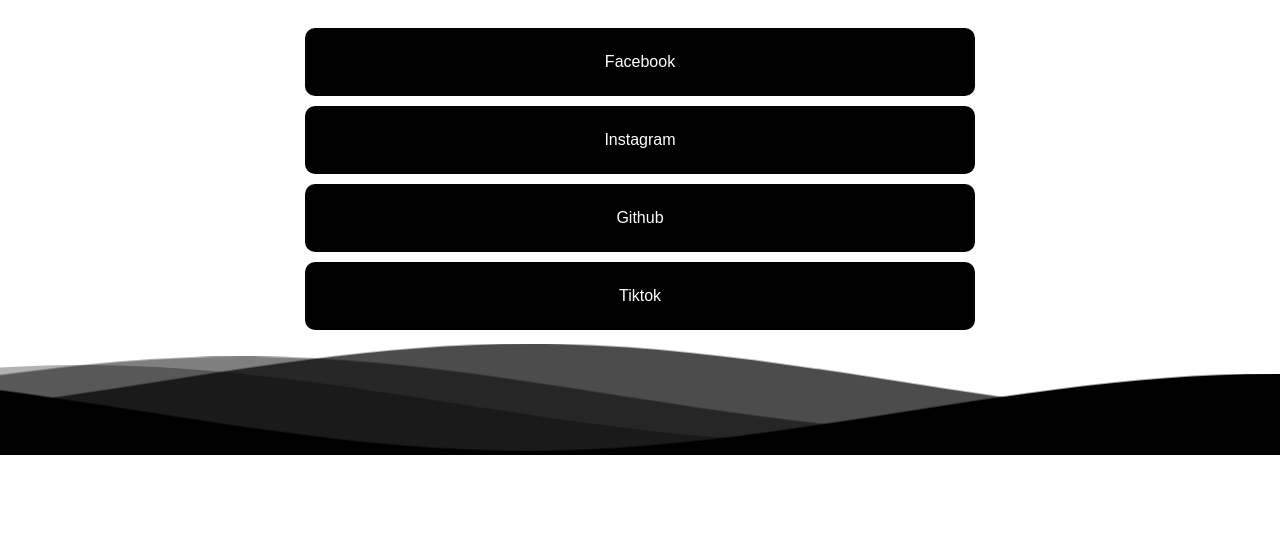
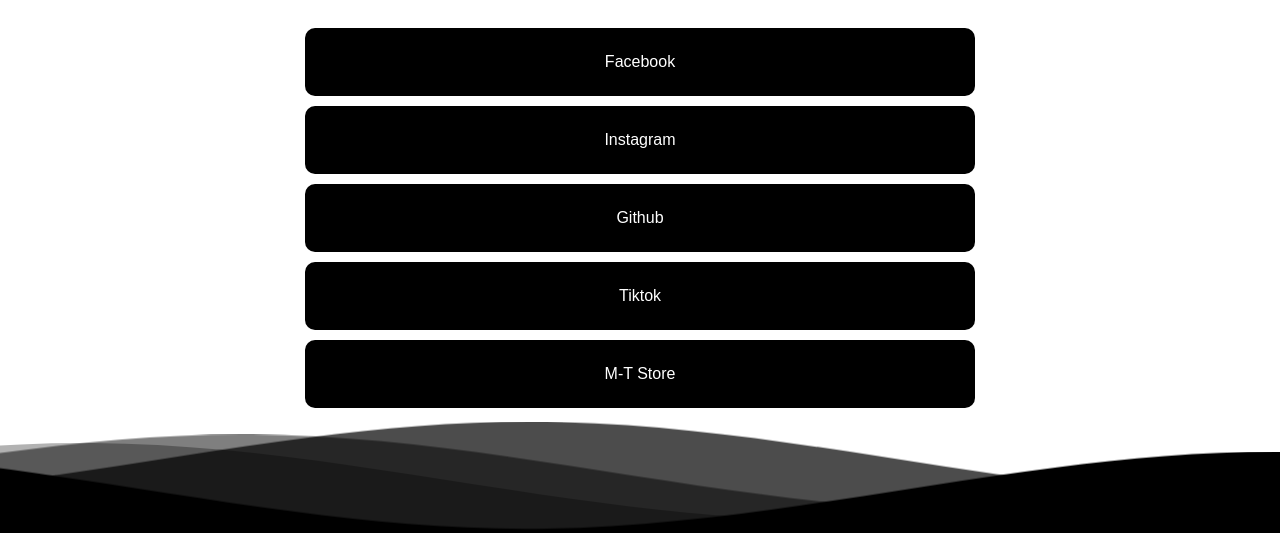
Before and after one commit to marodev273/maro88, a plain HTML site: page index.html in a window 1280 px wide. Shown: the part 391-924 px from the top of the page. Before the commit the page ends 846 px from the top, so only its background shows below. Drawn offline with Linux system fonts and the light colour scheme.

Commit message:
Update index.html

```diff
--- a/index.html
+++ b/index.html
@@ -26,6 +26,7 @@
                 <a href="https://www.instagram.com/maro._dev/" target="_blank">Instagram</a>
                 <a href="https://github.com/marodev273" target="_blank">Github</a>
                 <a href="https://www.tiktok.com/@m_a_r_o_yt" target="_blank">Tiktok</a>
+               <a href="https://whatsapp.com/channel/0029VbAfoXF5a240gWZEmv1L" target="_blank">M-T Store</a>
        </div>
         <!--Waves Container-->
         <div>
```
